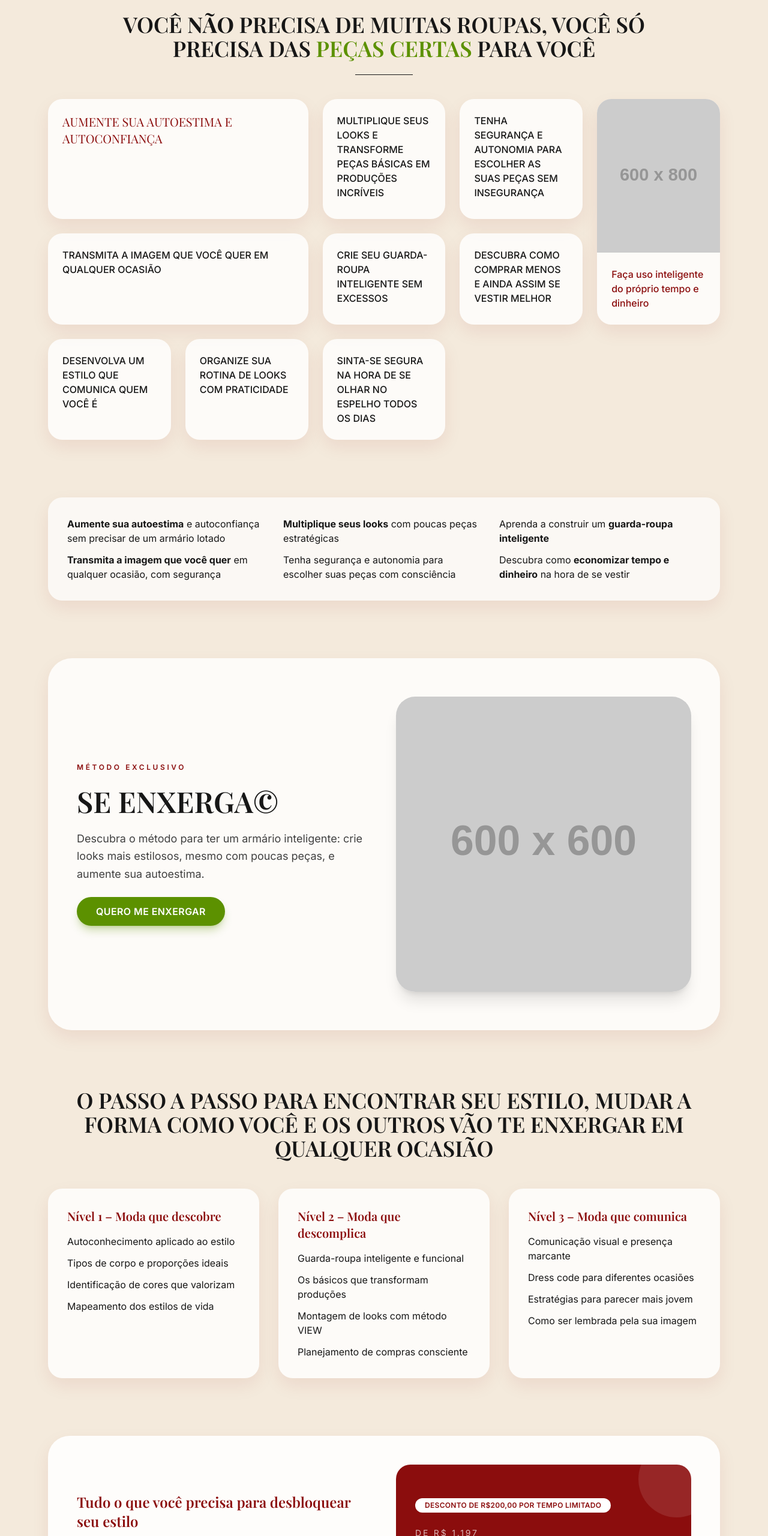
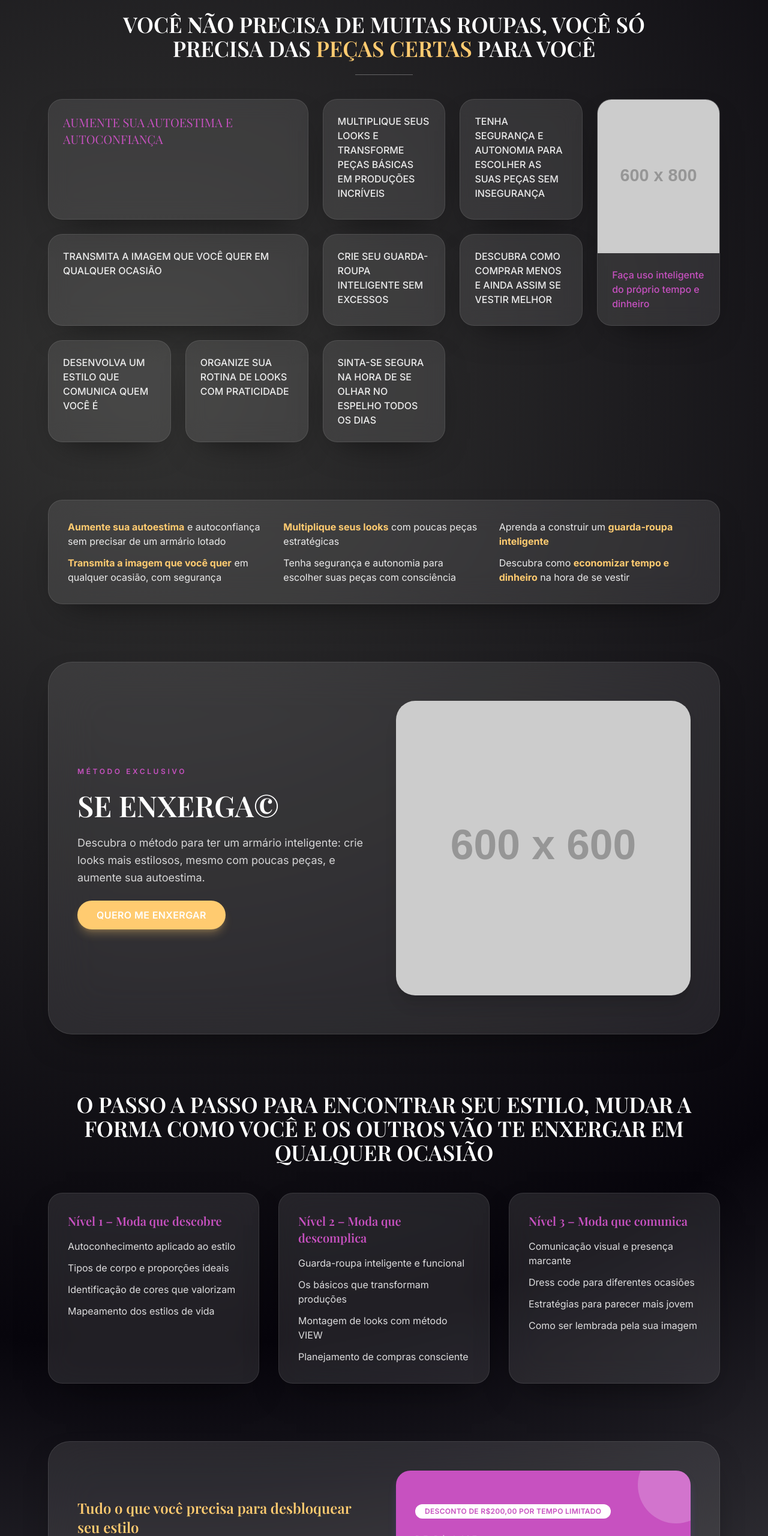
Before and after one commit to cdffortnite/tamarakilpp, a website: page paginamesadeestilo/mesadeestilo.html in a window 1280 px wide. Shown: the part 60-2620 px from the top of the page at 60% size. Drawn offline with nearby package versions, Linux system fonts and the light colour scheme; placeholder pictures from the web are drawn by us.

Commit message:
Alinha paleta da página Mesa de Estilo

```diff
--- a/paginamesadeestilo/mesadeestilo.html
+++ b/paginamesadeestilo/mesadeestilo.html
@@ -16,25 +16,34 @@
         theme: {
           extend: {
             colors: {
-              brandBeige: '#f4eadc',
-              brandGreen: '#5c9100',
-              brandRed: '#8b0d0d',
+              brandBeige: '#050309',
+              brandGreen: '#ffcb70',
+              brandRed: '#c751c0',
+              brandPurple: '#6c5dd3',
             },
             fontFamily: {
               display: ['Playfair Display', 'serif'],
               body: ['Inter', 'sans-serif'],
             },
             boxShadow: {
-              card: '0 12px 30px rgba(139, 13, 13, 0.08)',
+              card: '0 24px 60px -30px rgba(0, 0, 0, 0.65)',
             },
           },
         },
       };
     </script>
     <style>
+      :root {
+        --bg: radial-gradient(circle at 20% 20%, #333332 0%, #07050c 55%, #5a5a5e 100%);
+        --card-bg: rgba(51, 51, 50, 0.65);
+        --card-soft: rgba(34, 33, 40, 0.55);
+        --text: #f9f5ff;
+      }
+
       body {
         font-family: 'Inter', sans-serif;
-        background-color: #f4eadc;
+        background: var(--bg);
+        color: var(--text);
       }
       h1,
       h2,
@@ -47,21 +56,21 @@
       }
       .btn-interaction.button-active {
         transform: translateY(-2px) scale(1.02);
-        box-shadow: 0 18px 30px rgba(92, 145, 0, 0.28);
+        box-shadow: 0 24px 45px rgba(255, 203, 112, 0.28);
       }
     </style>
   </head>
-  <body class="bg-brandBeige text-neutral-900">
+  <body class="bg-brandBeige text-white">
     <header class="px-6 sm:px-10 lg:px-20 py-10">
       <div class="max-w-5xl mx-auto text-center">
         <p class="text-xs uppercase tracking-[0.3em] text-brandRed font-semibold">
           Método Tamara Kilpp
         </p>
-        <h1 class="mt-6 text-2xl sm:text-3xl lg:text-4xl leading-snug font-semibold text-neutral-900">
+        <h1 class="mt-6 text-2xl sm:text-3xl lg:text-4xl leading-snug font-semibold text-white">
           VOCÊ <span class="font-bold">NÃO</span> PRECISA DE MUITAS ROUPAS, VOCÊ SÓ PRECISA DAS
           <span class="text-brandGreen font-semibold">PEÇAS CERTAS</span> PARA VOCÊ
         </h1>
-        <div class="mt-6 h-px w-24 bg-neutral-900 mx-auto"></div>
+        <div class="mt-6 h-px w-24 bg-white/30 mx-auto"></div>
       </div>
     </header>
 
@@ -70,22 +79,22 @@
       <section class="px-6 sm:px-10 lg:px-20">
         <div class="max-w-6xl mx-auto">
           <div class="grid gap-6 md:grid-cols-2 lg:grid-cols-5">
-            <article class="col-span-1 lg:col-span-2 bg-white/80 rounded-3xl p-6 shadow-card">
+            <article class="col-span-1 lg:col-span-2 bg-white/10 backdrop-blur-lg border border-white/10 rounded-3xl p-6 shadow-card">
               <p class="font-display text-xl text-brandRed leading-snug">
                 AUMENTE SUA AUTOESTIMA E AUTOCONFIANÇA
               </p>
             </article>
-            <article class="bg-white/80 rounded-3xl p-6 shadow-card">
-              <p class="text-base font-medium">
+            <article class="bg-white/10 backdrop-blur-lg border border-white/10 rounded-3xl p-6 shadow-card">
+              <p class="text-base font-medium text-white/90">
                 MULTIPLIQUE SEUS LOOKS E TRANSFORME PEÇAS BÁSICAS EM PRODUÇÕES INCRÍVEIS
               </p>
             </article>
-            <article class="bg-white/80 rounded-3xl p-6 shadow-card">
-              <p class="text-base font-medium">
+            <article class="bg-white/10 backdrop-blur-lg border border-white/10 rounded-3xl p-6 shadow-card">
+              <p class="text-base font-medium text-white/90">
                 TENHA SEGURANÇA E AUTONOMIA PARA ESCOLHER AS SUAS PEÇAS SEM INSEGURANÇA
               </p>
             </article>
-            <article class="row-span-2 lg:row-span-2 bg-white/80 rounded-3xl p-0 overflow-hidden shadow-card flex flex-col">
+            <article class="row-span-2 lg:row-span-2 bg-white/10 backdrop-blur-lg border border-white/10 rounded-3xl p-0 overflow-hidden shadow-card flex flex-col">
               <img
                 src="https://placehold.co/600x800?text=Estilo+Autêntico"
                 alt="Mulher estilosa"
@@ -97,33 +106,33 @@
                 </p>
               </div>
             </article>
-            <article class="col-span-1 lg:col-span-2 bg-white/80 rounded-3xl p-6 shadow-card">
-              <p class="text-base font-medium">
+            <article class="col-span-1 lg:col-span-2 bg-white/10 backdrop-blur-lg border border-white/10 rounded-3xl p-6 shadow-card">
+              <p class="text-base font-medium text-white/90">
                 TRANSMITA A IMAGEM QUE VOCÊ QUER EM QUALQUER OCASIÃO
               </p>
             </article>
-            <article class="bg-white/80 rounded-3xl p-6 shadow-card">
-              <p class="text-base font-medium">
+            <article class="bg-white/10 backdrop-blur-lg border border-white/10 rounded-3xl p-6 shadow-card">
+              <p class="text-base font-medium text-white/90">
                 CRIE SEU GUARDA-ROUPA INTELIGENTE SEM EXCESSOS
               </p>
             </article>
-            <article class="bg-white/80 rounded-3xl p-6 shadow-card">
-              <p class="text-base font-medium">
+            <article class="bg-white/10 backdrop-blur-lg border border-white/10 rounded-3xl p-6 shadow-card">
+              <p class="text-base font-medium text-white/90">
                 DESCUBRA COMO COMPRAR MENOS E AINDA ASSIM SE VESTIR MELHOR
               </p>
             </article>
-            <article class="bg-white/80 rounded-3xl p-6 shadow-card">
-              <p class="text-base font-medium">
+            <article class="bg-white/10 backdrop-blur-lg border border-white/10 rounded-3xl p-6 shadow-card">
+              <p class="text-base font-medium text-white/90">
                 DESENVOLVA UM ESTILO QUE COMUNICA QUEM VOCÊ É
               </p>
             </article>
-            <article class="bg-white/80 rounded-3xl p-6 shadow-card">
-              <p class="text-base font-medium">
+            <article class="bg-white/10 backdrop-blur-lg border border-white/10 rounded-3xl p-6 shadow-card">
+              <p class="text-base font-medium text-white/90">
                 ORGANIZE SUA ROTINA DE LOOKS COM PRATICIDADE
               </p>
             </article>
-            <article class="bg-white/80 rounded-3xl p-6 shadow-card">
-              <p class="text-base font-medium">
+            <article class="bg-white/10 backdrop-blur-lg border border-white/10 rounded-3xl p-6 shadow-card">
+              <p class="text-base font-medium text-white/90">
                 SINTA-SE SEGURA NA HORA DE SE OLHAR NO ESPELHO TODOS OS DIAS
               </p>
             </article>
@@ -134,31 +143,31 @@
       <!-- Bullet Section -->
       <section class="px-6 sm:px-10 lg:px-20">
         <div class="max-w-6xl mx-auto">
-          <div class="bg-white/70 rounded-3xl p-8 shadow-card">
+          <div class="bg-white/10 backdrop-blur-xl border border-white/10 rounded-3xl p-8 shadow-card">
             <div class="grid gap-6 md:grid-cols-2 lg:grid-cols-3 text-sm sm:text-base">
-              <ul class="space-y-3">
+              <ul class="space-y-3 text-white/90">
                 <li>
-                  <strong>Aumente sua autoestima</strong> e autoconfiança sem precisar de um
+                  <strong class="text-brandGreen">Aumente sua autoestima</strong> e autoconfiança sem precisar de um
                   armário lotado
                 </li>
                 <li>
-                  <strong>Transmita a imagem que você quer</strong> em qualquer ocasião, com segurança
+                  <strong class="text-brandGreen">Transmita a imagem que você quer</strong> em qualquer ocasião, com segurança
                 </li>
               </ul>
-              <ul class="space-y-3">
+              <ul class="space-y-3 text-white/90">
                 <li>
-                  <strong>Multiplique seus looks</strong> com poucas peças estratégicas
+                  <strong class="text-brandGreen">Multiplique seus looks</strong> com poucas peças estratégicas
                 </li>
                 <li>
                   Tenha segurança e autonomia para escolher suas peças com consciência
                 </li>
               </ul>
-              <ul class="space-y-3">
+              <ul class="space-y-3 text-white/90">
                 <li>
-                  Aprenda a construir um <strong>guarda-roupa inteligente</strong>
+                  Aprenda a construir um <strong class="text-brandGreen">guarda-roupa inteligente</strong>
                 </li>
                 <li>
-                  Descubra como <strong>economizar tempo e dinheiro</strong> na hora de se vestir
+                  Descubra como <strong class="text-brandGreen">economizar tempo e dinheiro</strong> na hora de se vestir
                 </li>
               </ul>
             </div>
@@ -168,14 +177,14 @@
 
       <!-- Hero Section -->
       <section class="px-6 sm:px-10 lg:px-20">
-        <div class="max-w-6xl mx-auto bg-white/80 rounded-[40px] px-8 sm:px-12 py-12 lg:py-16 shadow-card">
+        <div class="max-w-6xl mx-auto bg-white/10 backdrop-blur-2xl border border-white/10 rounded-[40px] px-8 sm:px-12 py-12 lg:py-16 shadow-card">
           <div class="flex flex-col lg:flex-row items-center gap-10">
             <div class="flex-1 space-y-6">
               <p class="uppercase tracking-[0.3em] text-xs font-semibold text-brandRed">
                 Método exclusivo
               </p>
-              <h2 class="text-4xl lg:text-5xl font-semibold text-neutral-900">SE ENXERGA©</h2>
-              <p class="text-lg text-neutral-700 leading-relaxed">
+              <h2 class="text-4xl lg:text-5xl font-semibold text-white">SE ENXERGA©</h2>
+              <p class="text-lg text-white/80 leading-relaxed">
                 Descubra o método para ter um armário inteligente: crie looks mais estilosos, mesmo
                 com poucas peças, e aumente sua autoestima.
               </p>
@@ -199,31 +208,31 @@
       <!-- Three Levels Section -->
       <section class="px-6 sm:px-10 lg:px-20">
         <div class="max-w-6xl mx-auto space-y-12">
-          <h3 class="text-2xl sm:text-3xl lg:text-4xl font-semibold text-center text-neutral-900">
+          <h3 class="text-2xl sm:text-3xl lg:text-4xl font-semibold text-center text-white">
             O PASSO A PASSO PARA ENCONTRAR SEU ESTILO, MUDAR A FORMA COMO VOCÊ E OS OUTROS VÃO TE ENXERGAR EM QUALQUER OCASIÃO
           </h3>
           <div class="grid gap-8 md:grid-cols-3">
-            <article class="bg-white/80 rounded-3xl p-8 shadow-card space-y-4">
+            <article class="bg-white/10 backdrop-blur-xl border border-white/10 rounded-3xl p-8 shadow-card space-y-4">
               <h4 class="text-xl text-brandRed font-semibold">Nível 1 – Moda que descobre</h4>
-              <ul class="space-y-3 text-sm sm:text-base">
+              <ul class="space-y-3 text-sm sm:text-base text-white/85">
                 <li>Autoconhecimento aplicado ao estilo</li>
                 <li>Tipos de corpo e proporções ideais</li>
                 <li>Identificação de cores que valorizam</li>
                 <li>Mapeamento dos estilos de vida</li>
               </ul>
             </article>
-            <article class="bg-white/80 rounded-3xl p-8 shadow-card space-y-4">
+            <article class="bg-white/10 backdrop-blur-xl border border-white/10 rounded-3xl p-8 shadow-card space-y-4">
               <h4 class="text-xl text-brandRed font-semibold">Nível 2 – Moda que descomplica</h4>
-              <ul class="space-y-3 text-sm sm:text-base">
+              <ul class="space-y-3 text-sm sm:text-base text-white/85">
                 <li>Guarda-roupa inteligente e funcional</li>
                 <li>Os básicos que transformam produções</li>
                 <li>Montagem de looks com método VIEW</li>
                 <li>Planejamento de compras consciente</li>
               </ul>
             </article>
-            <article class="bg-white/80 rounded-3xl p-8 shadow-card space-y-4">
+            <article class="bg-white/10 backdrop-blur-xl border border-white/10 rounded-3xl p-8 shadow-card space-y-4">
               <h4 class="text-xl text-brandRed font-semibold">Nível 3 – Moda que comunica</h4>
-              <ul class="space-y-3 text-sm sm:text-base">
+              <ul class="space-y-3 text-sm sm:text-base text-white/85">
                 <li>Comunicação visual e presença marcante</li>
                 <li>Dress code para diferentes ocasiões</li>
                 <li>Estratégias para parecer mais jovem</li>
@@ -236,9 +245,9 @@
 
       <!-- Offer Section -->
       <section class="px-6 sm:px-10 lg:px-20">
-        <div class="max-w-6xl mx-auto bg-white/90 rounded-[36px] p-8 lg:p-12 shadow-card grid gap-10 lg:grid-cols-2 items-center">
-          <div class="space-y-4 text-sm sm:text-base">
-            <h4 class="text-2xl font-semibold text-brandRed">Tudo o que você precisa para desbloquear seu estilo</h4>
+        <div class="max-w-6xl mx-auto bg-white/10 backdrop-blur-2xl border border-white/10 rounded-[36px] p-8 lg:p-12 shadow-card grid gap-10 lg:grid-cols-2 items-center">
+          <div class="space-y-4 text-sm sm:text-base text-white/85">
+            <h4 class="text-2xl font-semibold text-brandGreen">Tudo o que você precisa para desbloquear seu estilo</h4>
             <ul class="space-y-3">
               <li class="flex items-start gap-3">
                 <span class="text-brandGreen text-2xl leading-none">✓</span>
@@ -258,8 +267,8 @@
               </li>
             </ul>
           </div>
-          <div class="bg-brandRed text-white rounded-3xl p-8 space-y-6 relative overflow-hidden">
-            <div class="absolute -top-10 -right-10 bg-white/10 w-32 h-32 rounded-full"></div>
+          <div class="bg-brandRed text-white rounded-3xl p-8 space-y-6 relative overflow-hidden shadow-lg shadow-brandPurple/30">
+            <div class="absolute -top-10 -right-10 bg-white/20 w-32 h-32 rounded-full"></div>
             <p class="inline-block bg-white text-brandRed px-4 py-1 rounded-full text-xs font-semibold tracking-wide">
               DESCONTO DE R$200,00 POR TEMPO LIMITADO
             </p>
@@ -279,13 +288,13 @@
 
       <!-- Guarantee Section -->
       <section class="px-6 sm:px-10 lg:px-20">
-        <div class="max-w-5xl mx-auto bg-brandBeige rounded-[32px] border border-brandRed/20 p-10 text-center space-y-6">
-          <h4 class="text-3xl font-semibold text-brandRed">GARANTIA INCONDICIONAL</h4>
-          <p class="text-base leading-relaxed">
+        <div class="max-w-5xl mx-auto bg-white/5 backdrop-blur-xl border border-white/10 rounded-[32px] p-10 text-center space-y-6">
+          <h4 class="text-3xl font-semibold text-brandGreen">GARANTIA INCONDICIONAL</h4>
+          <p class="text-base leading-relaxed text-white/85">
             Você tem até 7 dias para testar o método e, se sentir que não foi feito para você,
             devolvemos 100% do seu investimento. Sem perguntas, sem burocracia.
           </p>
-          <div class="mx-auto inline-flex items-center justify-center border border-brandRed rounded-full px-10 py-4 text-brandRed font-semibold tracking-[0.4em]">
+          <div class="mx-auto inline-flex items-center justify-center border border-brandGreen/30 rounded-full px-10 py-4 text-brandGreen font-semibold tracking-[0.4em]">
             RISCO ZERO
           </div>
         </div>
@@ -293,7 +302,7 @@
     </main>
 
     <footer class="px-6 sm:px-10 lg:px-20 py-12">
-      <div class="max-w-6xl mx-auto text-center text-xs text-neutral-600">
+      <div class="max-w-6xl mx-auto text-center text-xs text-white/60">
         © 2024 Tamara Kilpp. Todos os direitos reservados.
       </div>
     </footer>
```
